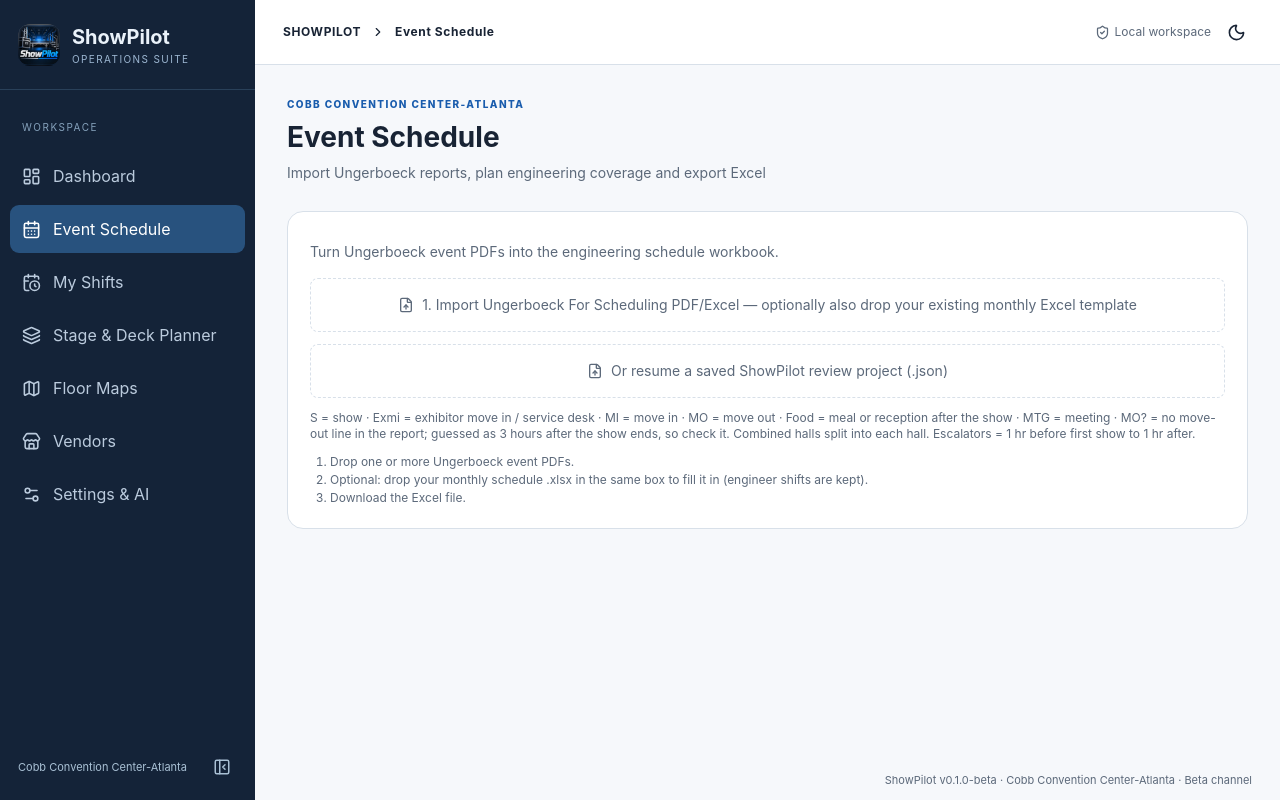
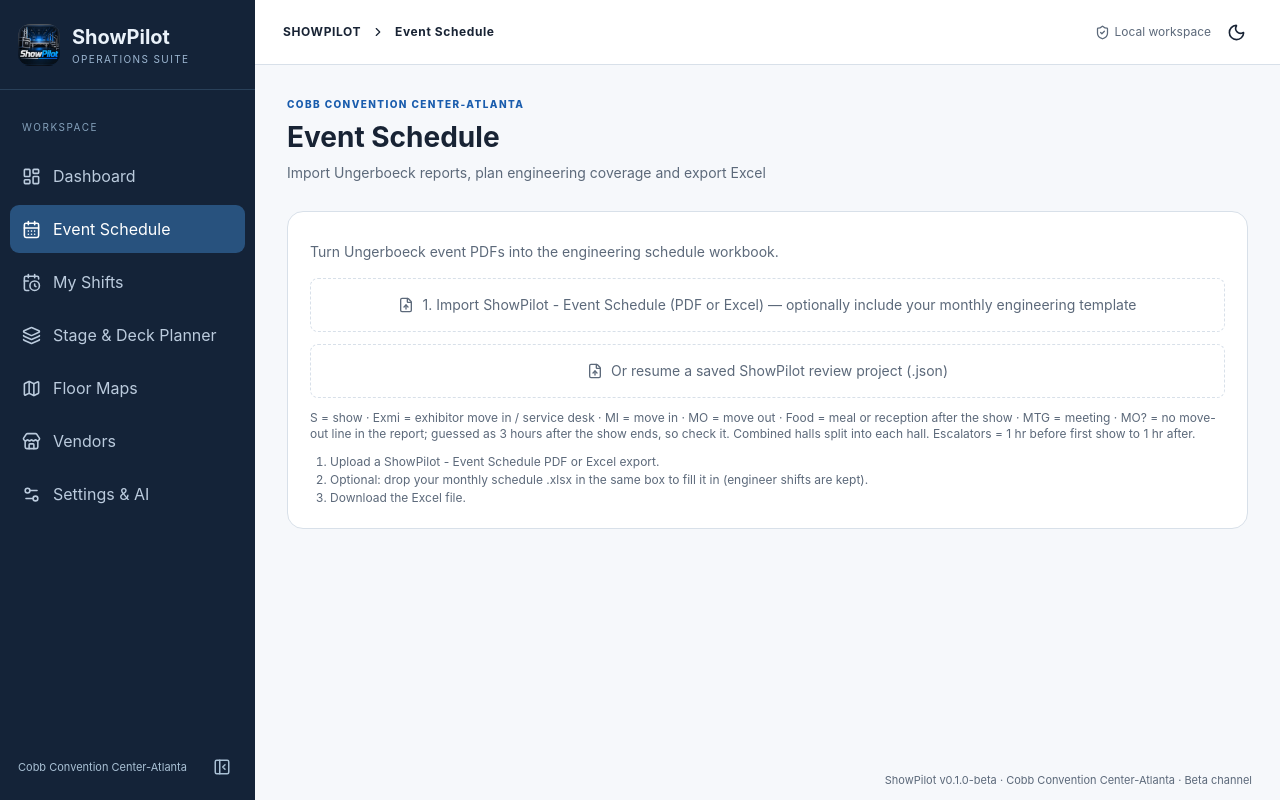
Before and after one commit to nyteghost/showpilot, a React (Vite) app: page / in a window 1280 px wide. Both pictures are taken after a click on the button "Event Schedule". Built offline with nearby package versions, Linux system fonts and the light colour scheme.

Commit message:
ui(import): label new ShowPilot Event Schedule source and explain empty imports

```diff
--- a/src/components/work-tools.tsx
+++ b/src/components/work-tools.tsx
@@ -258,20 +258,21 @@ function EventsTab({ venueOnly = false }: { venueOnly?: boolean }) {
     try {
       const { readEventPdf, readEventSheet } = await import("@/lib/work-files");
       const pdfs = files.filter((f) => /\.pdf$/i.test(f.name));
-      // An .xlsx is either the For Scheduling report exported from Ungerboeck or your monthly schedule to fill in.
+      // XLSX may be a ShowPilot Event Schedule report, older For Scheduling report, or monthly staffing template.
       const sheets = files.filter((f) => /\.xlsx?$/i.test(f.name));
       const reports: EventRow[][] = [];
       let existing: File | undefined;
       for (const f of sheets) {
         const r = await readEventSheet(f);
         if (r) reports.push(r); else existing = f;
-        setReport((old) => `${old}\nreadEventSheet(${f.name}): ${r ? `${r.length} rows` : "null → treated as a monthly schedule to fill in, not a For Scheduling report"}`);
+        setReport((old) => `${old}\nreadEventSheet(${f.name}): ${r ? `${r.length} rows` : "null → treated as a monthly schedule to fill in, not a recognized event report"}`);
       }
       const rows = [...(await Promise.all(pdfs.map(readEventPdf))).flat(), ...reports.flat()];
       const src = { rows, sources: pdfs.length + reports.length, ...(existing ? { existing } : {}) };
       setSource(src);
-      if (!rows.length && existing) {
-        setStatus(`No events found: ${existing.name} was read as a schedule to fill in, not a For Scheduling report (cell A1 must say "For Scheduling"). Drop the Ungerboeck report on its own, or with this schedule.`);
+      if (!rows.length) {
+        setStatus("No event functions found. Export ShowPilot - Event Schedule as PDF or Excel from Ungerboeck. A staffing template alone does not contain event functions.");
+        setSource(null);
         return;
       }
       await build(src, withPending, []);
@@ -283,7 +284,7 @@ function EventsTab({ venueOnly = false }: { venueOnly?: boolean }) {
   const { deliver } = useDeliver();
   return (
     <div className="space-y-3 pt-2">
-      <FilePick accept="application/pdf,.xlsx" label="1. Import Ungerboeck For Scheduling PDF/Excel — optionally also drop your existing monthly Excel template" onFiles={load} />
+      <FilePick accept="application/pdf,.xlsx" label="1. Import ShowPilot - Event Schedule (PDF or Excel) — optionally include your monthly engineering template" onFiles={load} />
       <FilePick accept=".json,application/json" label="Or resume a saved ShowPilot review project (.json)" onFile={(f) => { void loadProject(f); }} />
       <p className="text-xs text-muted-foreground">S = show · Exmi = exhibitor move in / service desk · MI = move in · MO = move out · Food = meal or reception after the show · MTG = meeting · MO? = no move-out line in the report; guessed as 3 hours after the show ends, so check it. Combined halls split into each hall. Escalators = 1 hr before first show to 1 hr after.</p>
       {status && <p className={`text-sm ${/^Could not|^No /.test(status) ? "text-destructive" : ""}`} role="status">{status}</p>}
@@ -311,7 +312,7 @@ function EventsTab({ venueOnly = false }: { venueOnly?: boolean }) {
           <span><span className="font-medium">Include {pending.length} not-yet-definite events</span> (left out unless checked): {pending.slice(0, 8).join("; ")}{pending.length > 8 ? ` +${pending.length - 8} more` : ""}</span>
         </label>
       )}
-      {suggestedEntries.length === 0 && !status && <ol className="list-decimal space-y-0.5 pl-5 text-xs text-muted-foreground"><li>Drop one or more Ungerboeck event PDFs.</li><li>Optional: drop your monthly schedule .xlsx in the same box to fill it in (engineer shifts are kept).</li><li>Download the Excel file.</li></ol>}
+      {suggestedEntries.length === 0 && !status && <ol className="list-decimal space-y-0.5 pl-5 text-xs text-muted-foreground"><li>Upload a ShowPilot - Event Schedule PDF or Excel export.</li><li>Optional: drop your monthly schedule .xlsx in the same box to fill it in (engineer shifts are kept).</li><li>Download the Excel file.</li></ol>}
       {source && (
         <>
           {bookingConflicts.length > 0 && <section role="alert" className="rounded-lg border border-amber-500 bg-amber-500/10 p-3 text-sm">
```
